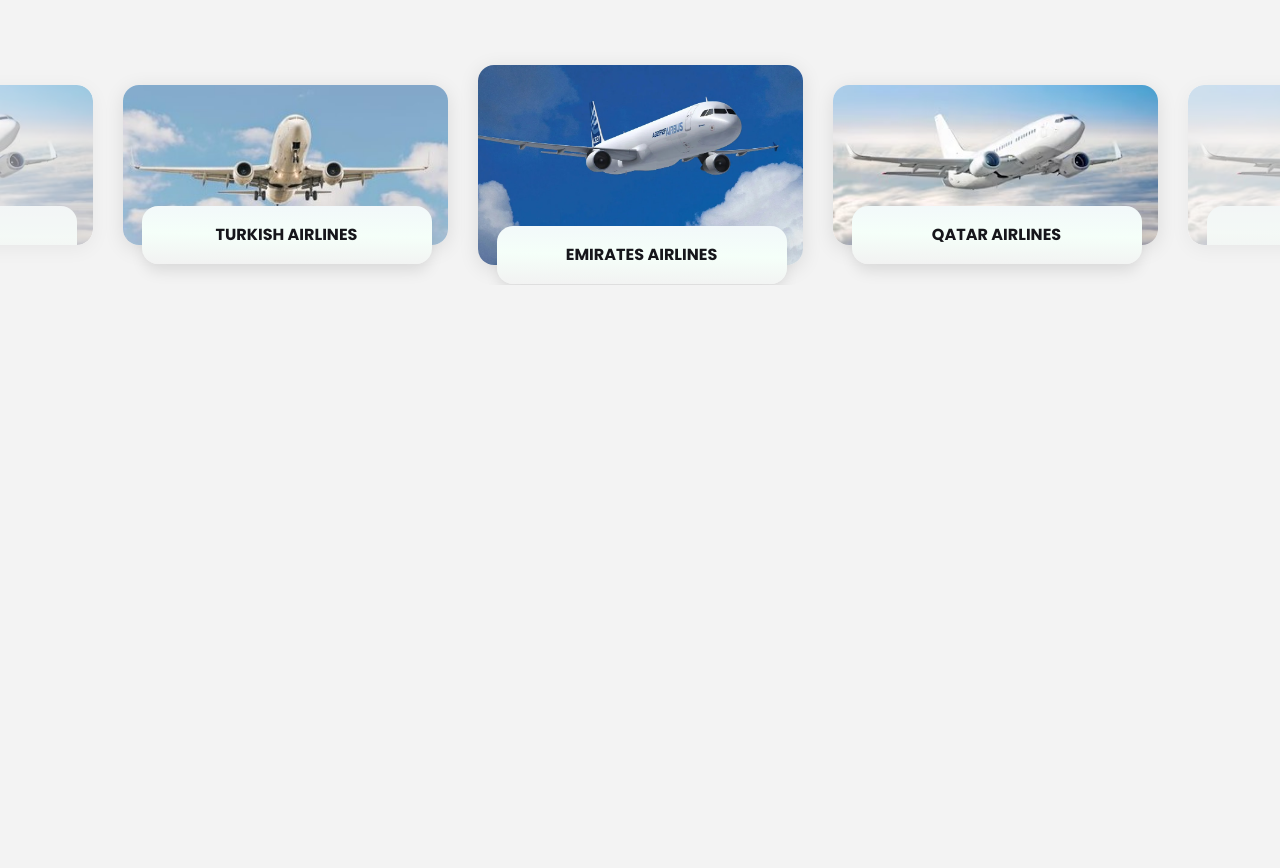
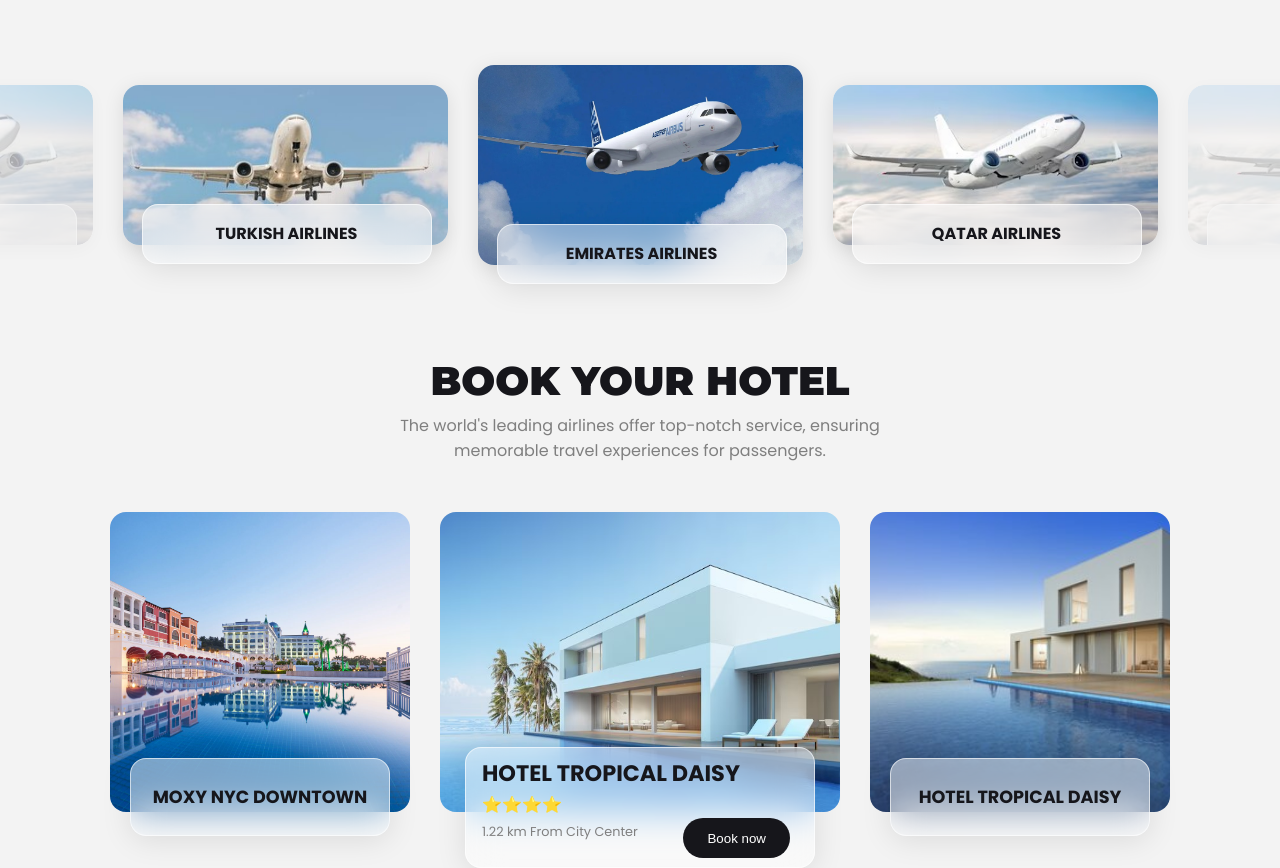
Before and after one commit to Himat93/Travel-Agency-Website, a plain HTML site: page index.html in a window 1280 px wide. Shown: the part 1523-2391 px from the top of the page. Before the commit the page ends 1808 px from the top, so only its background shows below. Drawn offline with Linux system fonts and the light colour scheme.

Commit message:
Implement first half of booking section layout

```diff
--- a/css/style.css
+++ b/css/style.css
@@ -318,6 +318,7 @@
     flex-direction: row-reverse;
     justify-content: space-between;
     position: relative;
+    transition: all 0.3s ease;
 }
 
 .deals-places-airlines-info {
@@ -347,6 +348,11 @@
     background-color: #8CB8D2;
     padding: 0.8rem 1.5rem;
     width: fit-content;
+    transition: all 0.3s ease;
+}
+
+.deals-places-airlines-info button:hover {
+    transform: scale(1.05);
 }
 
 .deals-places-airlines-img img {
@@ -364,8 +370,13 @@
     border-radius: 2rem;
     box-shadow: 0 4px 10px rgba(0, 0, 0, 0.2);
     overflow: hidden;
+    transition: all 0.3s ease;
 }
 
+.deals-places-airlines:hover, .deals-places-bookings:hover {
+    transform: scale(1.05);
+    cursor: pointer;
+}
 
 .deals-places-bookings img:first-child {
     display: block;
@@ -420,9 +431,7 @@
     display: flex;
     align-items: center;
     gap: 30px;
-    overflow-x: auto;
     padding: 20px;
-    /* scroll-snap-type: x mandatory; */
     margin-top: 3rem;
 }
 
@@ -433,13 +442,17 @@
     min-width: 325px;
     max-width: 350px;
     flex: 0 0 auto;
-    /* scroll-snap-align: start; */
-    /* overflow: hidden; */
     position: relative;
+    transition: all 0.3s ease;
+}
+
+.popular-airlines-card:hover {
+    transform: scale(1.05);
+    cursor: pointer;
 }
 
 .popular-airlines-card.first, .popular-airlines-card.last {
-    opacity: 0.5;
+    opacity: 0.3;
     overflow: hidden;
 }
 
@@ -473,9 +486,141 @@
     z-index: 1;
     width: 290px;
     border-radius: 1rem;
-    background: #f2f8fa;
-    background: linear-gradient(181deg, rgba(242, 248, 250, 1) 0%, rgba(245, 255, 249, 1) 50%, rgba(242, 242, 242, 1) 100%);
-    box-shadow: 0px 10px 15px -3px rgba(0,0,0,0.1);
+    background: rgba(255, 255, 255, 0.48);
+    border-radius: 16px;
+    box-shadow: 0 4px 30px rgba(0, 0, 0, 0.1);
+    backdrop-filter: blur(18.2px);
+    -webkit-backdrop-filter: blur(18.2px);
+    border: 1px solid rgba(255, 255, 255, 0.61);
 }
 
 /* BOOKING SECTION  */
+.booking {
+    margin-top: 4rem;
+    display: flex;
+    flex-direction: column;
+    justify-content: center;
+    align-items: center;
+}
+
+.booking-header {
+    text-align: center;
+}
+
+.booking-title {
+    font-family: montserrat;
+    font-size: 2.5rem;
+    font-weight: 900;
+}
+
+.booking-title-info {
+    font-size: 1rem;
+    color: #7F7F7F;
+}
+
+.booking-main {
+    width: 1000px;
+    margin-top: 3rem;
+    margin-bottom: 3rem;
+    display: flex;
+    align-items: ;
+    justify-content: center;
+    gap: 30px;
+}
+
+.booking-main-hotel_moxy {
+    position: relative;
+    display: flex;
+    justify-content: center;
+    align-items: flex-end;
+    transition: all 0.3s ease;
+}
+
+.booking-main-hotel_moxy:hover {
+    transform: scale(1.05);
+    cursor: pointer;
+}
+
+.booking-main img {
+    width: 100%;
+}
+
+.booking-first {
+    width: 300px;
+}
+
+.booking-img_wrapper {
+    overflow: hidden;
+    border-radius: 1rem;
+}
+
+
+
+#booking-middle-img {
+    width: 400px;
+    height: 300px;
+}
+
+#booking-last-img {
+    width: 400px
+}
+
+.booking-main-img_overlay {
+    width: 260px;
+    font-size: 1.1rem;
+    font-weight: bold;
+    position: absolute;
+    bottom: -1.5rem;
+    border-radius: 1rem;
+    padding: 1.5rem 1rem;
+    text-align: center;
+    box-shadow: 0px 10px 37px -3px rgba(0, 0, 0, 0.24);
+
+    /* From https://css.glass */
+    background: rgba(255, 255, 255, 0.48);
+    border-radius: 16px;
+    box-shadow: 0 4px 30px rgba(0, 0, 0, 0.1);
+    backdrop-filter: blur(18.2px);
+    -webkit-backdrop-filter: blur(18.2px);
+    border: 1px solid rgba(255, 255, 255, 0.61);
+}
+
+.booking-middle-img-overlay {
+    text-align: left;
+    bottom: -3.5rem;
+    width: 350px;
+    padding: 0.5rem 1rem;
+}
+
+.booking-middle-img-overlay .booking-overly_label {
+    font-size: 1.4rem;
+}
+
+.booking-middle-img-overlay .booking-overlay_starts {
+    font-size: 1rem;
+    margin-bottom: 5px;
+}
+
+.booking-middle-img-overlay .booking-overlay_distance {
+    font-size: 0.8rem;
+    font-weight: normal;
+    color: #7F7F7F;
+    margin-bottom: 1rem;
+}
+
+.booking-middle-img-overlay .booking-overlay_btn {
+    border: none;
+    padding: 0.8rem 1.5rem;
+    border-radius: 2rem;
+    background-color: #16161b;
+    color: #ffffff;
+    position: absolute;
+    right: 1.5rem;
+    top: 70px;
+    transition: all 0.3s ease;
+}
+
+.booking-middle-img-overlay .booking-overlay_btn:hover {
+    transform: scale(1.05);
+    cursor: pointer;
+}
--- a/index.html
+++ b/index.html
@@ -127,11 +127,12 @@
         <section class="popular container">
             <div class="popular-header">
                 <h1 class="popular-title">MOST POPULAR AIRLINES </h1>
-                <p class="popular-title-info">The world's leading airlines offer top-not notch service, ensuring memorable <br>
+                <p class="popular-title-info">The world's leading airlines offer top-not notch service, ensuring
+                    memorable <br>
                     travel experiences for passengers.</p>
-                </div>
+            </div>
 
-                <div class="popular-airlines">
+            <div class="popular-airlines">
                 <div class="popular-airlines-card last">
                     <img src="assets/images/qatar.jpg" alt="">
                     <div class="popular-airlines-label">QATAR AIRLINES </div>
@@ -161,7 +162,46 @@
         </section>
 
         <!-- Booking Section  -->
+        <section class="Booking container">
+            <div class="booking-header">
+                <h1 class="booking-title">BOOK YOUR HOTEL</h1>
+                <p class="booking-title-info">The world's leading airlines offer top-notch service, ensuring <br> memorable
+                    travel experiences for passengers.</p>
+            </div>
 
+            <div class="booking-main">
+                <div class="booking-main-hotel_moxy">
+                    <div class="booking-img_wrapper booking-first">
+                        <img src="assets/images/Swimming-Pool-Companies-in-Dubai-2-1-1024x1024.jpg" alt="">
+                    </div>
+                    <div class="booking-main-img_overlay">
+                        <p class="booking-overly_label">MOXY NYC DOWNTOWN</p>
+                    </div>
+                </div>
+
+                <div class="booking-main-hotel_moxy">
+                    <div class="booking-img_wrapper">
+                        <img src="assets/images/swimming pool.jpg" id="booking-middle-img" alt="">
+                    </div>
+                    <div class="booking-main-img_overlay booking-middle-img-overlay">
+                        <p class="booking-overly_label">HOTEL TROPICAL DAISY</p>
+                        <p class="booking-overlay_starts">⭐⭐⭐⭐</p>
+                        <p class="booking-overlay_distance">1.22 km From City Center</p>
+                        <button class="booking-overlay_btn">Book now</button>
+                    </div>
+                </div>
+
+                <div class="booking-main-hotel_moxy">
+                    <div class="booking-img_wrapper booking-first">
+                        <img src="assets/images/luxury-beach-house-with-sea-view-swimming-pool-terrace-modern-design_42251-453.jpg"
+                        alt="" id="booking-last-img">
+                    </div>
+                    <div class="booking-main-img_overlay">
+                        <p class="booking-overly_label">HOTEL TROPICAL DAISY</p>
+                    </div>
+                </div>
+            </div>
+        </section>
 
         <!-- FAQs Section  -->
 
```
Also changed, not shown: assets/images/Swimming-Pool-Companies-in-Dubai-2-1-1024x1024.jpg (added), assets/images/luxury-beach-house-with-sea-view-swimming-pool-terrace-modern-design_42251-453.jpg (added), assets/images/swimming pool.jpg (added).
